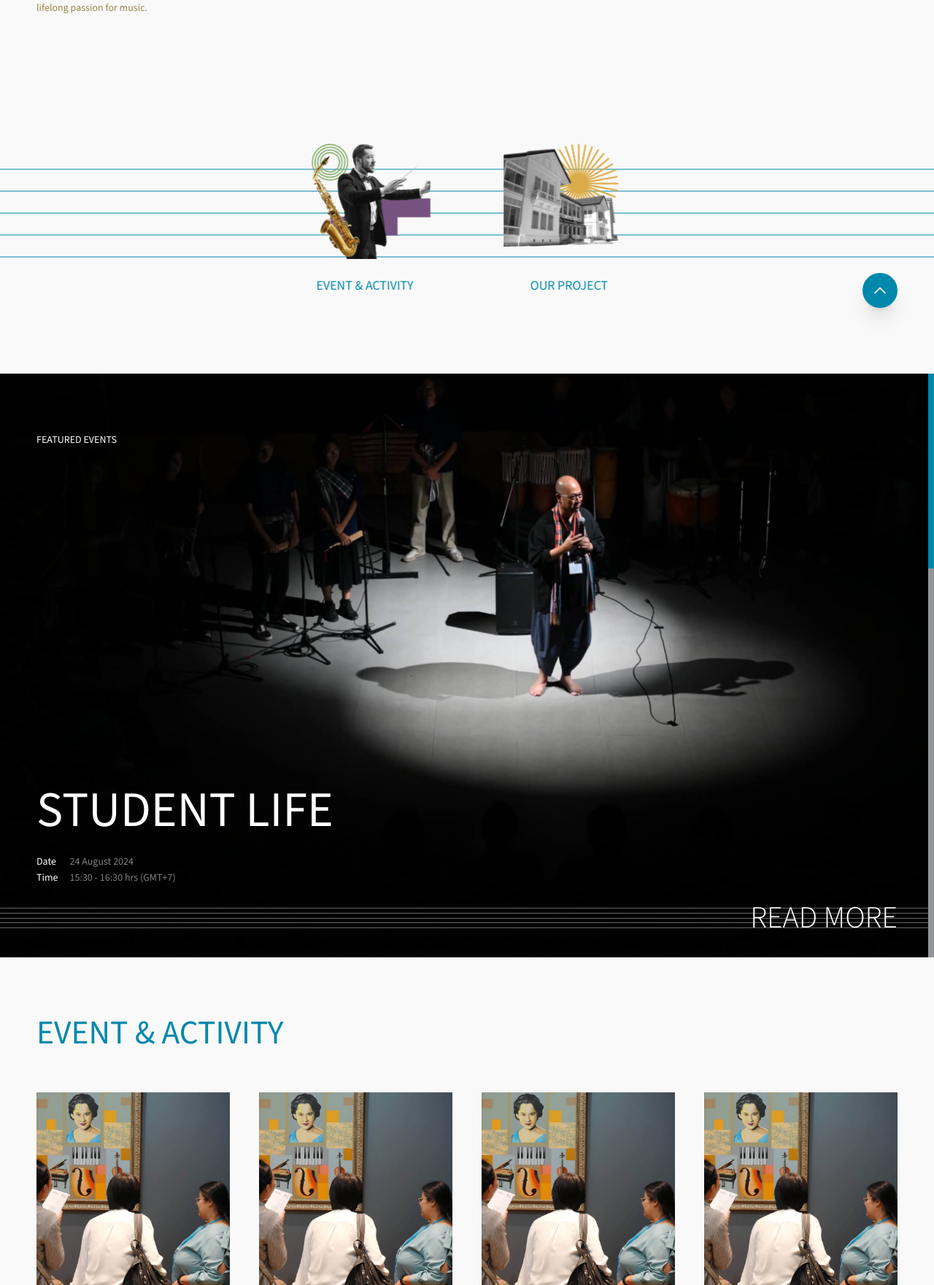
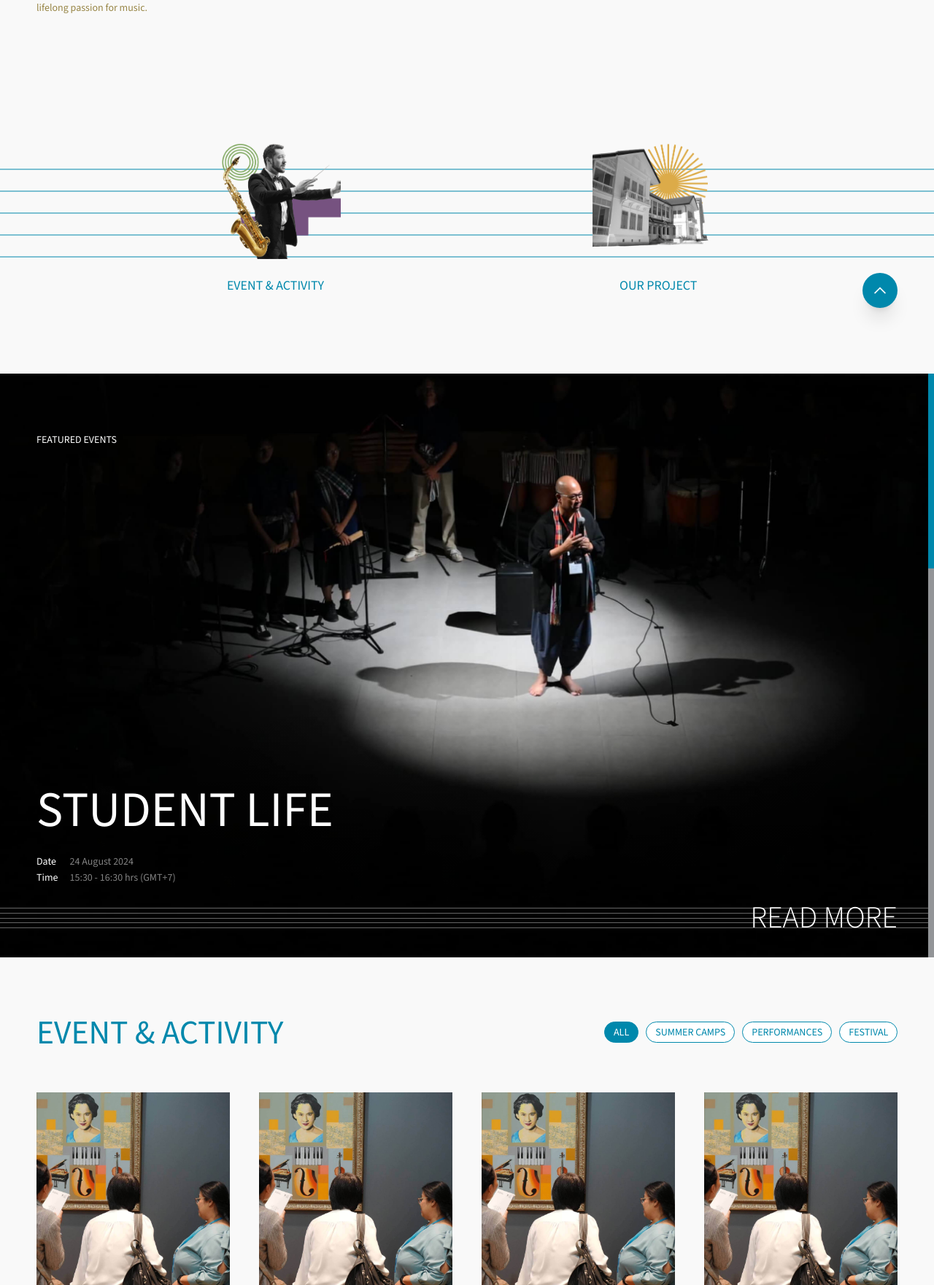
Before and after one commit to Lukyord/pgvim-phase-2, a PHP site: page /activities.php in a window 1280 px wide. Shown: the part 348-2109 px from the top of the page at 73% size. Run offline with PHP 8.4, Linux system fonts and the light colour scheme; some libraries are stand-ins or nearby versions; some web fonts are replaced.

Commit message:
28/1/2025 v1

```diff
--- a/template/about-support.php
+++ b/template/about-support.php
@@ -101,7 +101,7 @@
     <section id="ways-to-support" class="sc">
         <div class="sc-inner sc-inner--follows">
             <div class="container">
-                <div class="staff-cta-wrapper animate fadeIn">
+                <div class="staff-cta-wrapper animate fadeIn slide" style="--slide-column: 3;">
                     <div class="inner-wrapper">
                         <?php
                         $staff_title = "WAYS TO SUPPORT US";
--- a/template/activities.php
+++ b/template/activities.php
@@ -34,7 +34,7 @@
                 include($root . "include/section-header.php");
                 ?>
 
-                <div class="staff-cta-wrapper animate fadeIn">
+                <div class="staff-cta-wrapper slide animate fadeIn" style="--slide-column: 2;">
                     <div class="inner-wrapper">
                         <?php
                         include($root . "include/element-staff.php");
@@ -81,6 +81,12 @@
                 $tab_detail = [
                     "id" => "event-activity",
                     "title" => "EVENT & ACTIVITY",
+                    "type" => [
+                        "event-activity-all" => "All",
+                        "event-activity-summer-camp" => "Summer Camps",
+                        "event-activity-performances" => "Performances",
+                        "event-activity-festival" => "Festival",
+                    ],
                     "card-content" => [
                         "image" => "./assets/media/design/history-image2.jpg",
                         "subtitle" => "Performance",
@@ -96,7 +102,12 @@
                 ?>
 
                 <?php
-                $slide_subtitle = "FEATURED EVENTS";
+                $directory_arr = [
+                    [
+                        "name" => "FEATURED EVENTS",
+                        "url" => ""
+                    ],
+                ];
                 $slide_arr = [
                     [
                         "image" => "./assets/media/design/event-bg.jpg",
@@ -141,14 +152,43 @@
                                 <h2 class="title animate fadeIn size-h3 c-blue uppercase">
                                     <?php echo $tab_detail["title"] ?>
                                 </h2>
+
+                                <div class="swiper auto tab-links animate fadeIn">
+                                    <div class="swiper-wrapper">
+                                        <?php
+                                        foreach ($tab_detail["type"] as $key => $value) {
+                                            $first_key = array_key_first($tab_detail["type"]);
+                                        ?>
+                                            <div class="swiper-slide">
+                                                <div class="tab">
+                                                    <a href="#<?php echo $key ?>" class="button <?php if ($key == $first_key) echo "active" ?>">
+                                                        <?php echo $value ?>
+                                                    </a>
+                                                </div>
+                                            </div>
+                                        <?php
+                                        }
+                                        ?>
+                                    </div>
+                                </div>
                             </div>
 
-
-                            <div class="card-container" data-card-layout="grid">
+                            <div class="tab-contents">
                                 <?php
-                                for ($i = 1; $i <= 7; $i++) {
-                                    include($root . "include/detail-card.php");
-                                } ?>
+                                foreach ($tab_detail["type"] as $key => $value) {
+                                    $first_key = array_key_first($tab_detail["type"]);
+                                ?>
+                                    <div class="tab-content <?php if ($key == $first_key) echo "active"; ?>" id="<?php echo $key ?>">
+                                        <div class="card-container" data-card-layout="grid">
+                                            <?php
+                                            for ($i = 1; $i <= 7; $i++) {
+                                                include($root . "include/detail-card.php");
+                                            } ?>
+                                        </div>
+                                    </div>
+                                <?php
+                                }
+                                ?>
                             </div>
                         </div>
                     </div>
--- a/template/assets/css/theme-default.css
+++ b/template/assets/css/theme-default.css
@@ -1011,6 +1011,10 @@
         width: fit-content;
     }
 
+    .slide .cta-tabs.swiper {
+        width: 82%;
+    }
+
     .cta-tabs.swiper .swiper-wrapper {
         display: flex;
         transform: none !important;
@@ -1361,11 +1393,13 @@
     position: relative;
 }
 
+.staff-cta-wrapper.slide .swiper-slide {
+    width: calc(100% / var(--slide-column)) !important;
+    display: flex;
+    justify-content: center;
+}
+
 .swiper-slide .staff-cta-item {
-    padding-right: min(17.8472222222vw, 10rem);
-}
-
-.swiper-slide:last-child .staff-cta-item {
     padding-right: 0;
 }
 
--- a/template/include/banner-slide.php
+++ b/template/include/banner-slide.php
@@ -1,11 +1,9 @@
 <div class="banner-slide">
     <div class="wrapper animate fadeIn">
-
         <?php
-        if (isset($slide_subtitle)) {
-        ?>
-            <p class="section-description"><?php echo $slide_subtitle ?></p>
-        <?php } ?>
+        if (isset($directory_arr)) {
+            include($root . "include/element-directory.php");
+        } ?>
 
         <div class="swiper">
             <div class="swiper-wrapper">
--- a/template/learning-opportunity.php
+++ b/template/learning-opportunity.php
@@ -36,8 +36,6 @@
                 <div class="staff-cta-wrapper animate fadeIn">
                     <div class="inner-wrapper">
                         <?php
-                        $staff_title = "OUR PROMISE";
-
                         include($root . "include/element-staff.php");
                         ?>
 
--- a/template/learning-program.php
+++ b/template/learning-program.php
@@ -36,8 +36,6 @@
                 <div class="staff-cta-wrapper tab-links animate fadeIn">
                     <div class="inner-wrapper">
                         <?php
-                        $staff_title = "OUR PROMISE";
-
                         include($root . "include/element-staff.php");
                         ?>
 
--- a/template/news.php
+++ b/template/news.php
@@ -34,7 +34,7 @@
                 include($root . "include/section-header.php");
                 ?>
 
-                <div class="staff-cta-wrapper animate fadeIn">
+                <div class="staff-cta-wrapper slide animate fadeIn" style="--slide-column: 3;">
                     <div class="inner-wrapper">
                         <?php
                         include($root . "include/element-staff.php");
--- a/template/service-external.php
+++ b/template/service-external.php
@@ -36,8 +36,6 @@
                 <div class="staff-cta-wrapper animate fadeIn">
                     <div class="inner-wrapper">
                         <?php
-                        $staff_title = "OUR PROMISE";
-
                         include($root . "include/element-staff.php");
                         ?>
 
```
Also changed, not shown: other parts of template/assets/css/theme-default.css (+51 -1 lines), template/activity-single.php (+14 -0 lines), template/index.php (+6 -1 lines).
